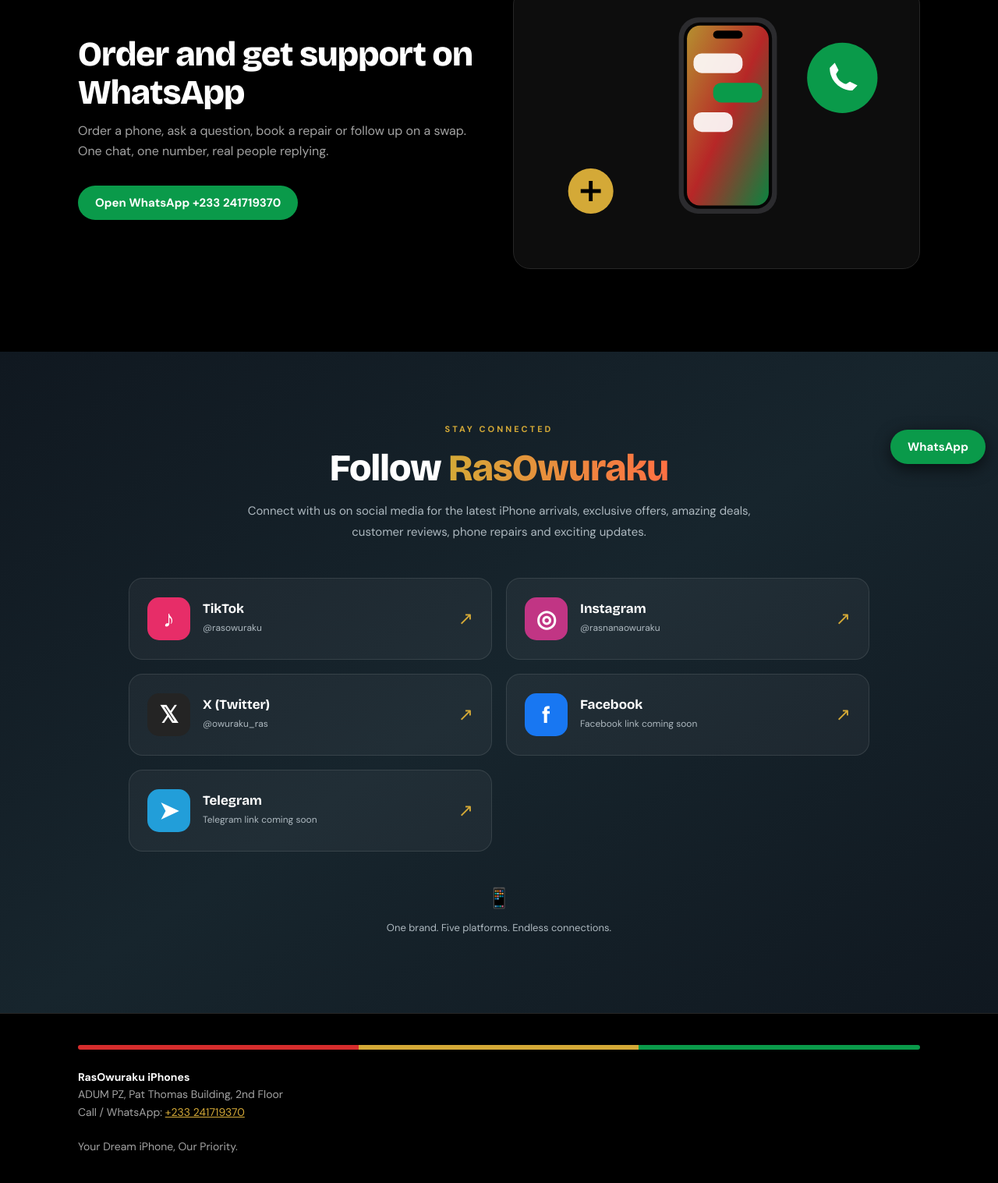
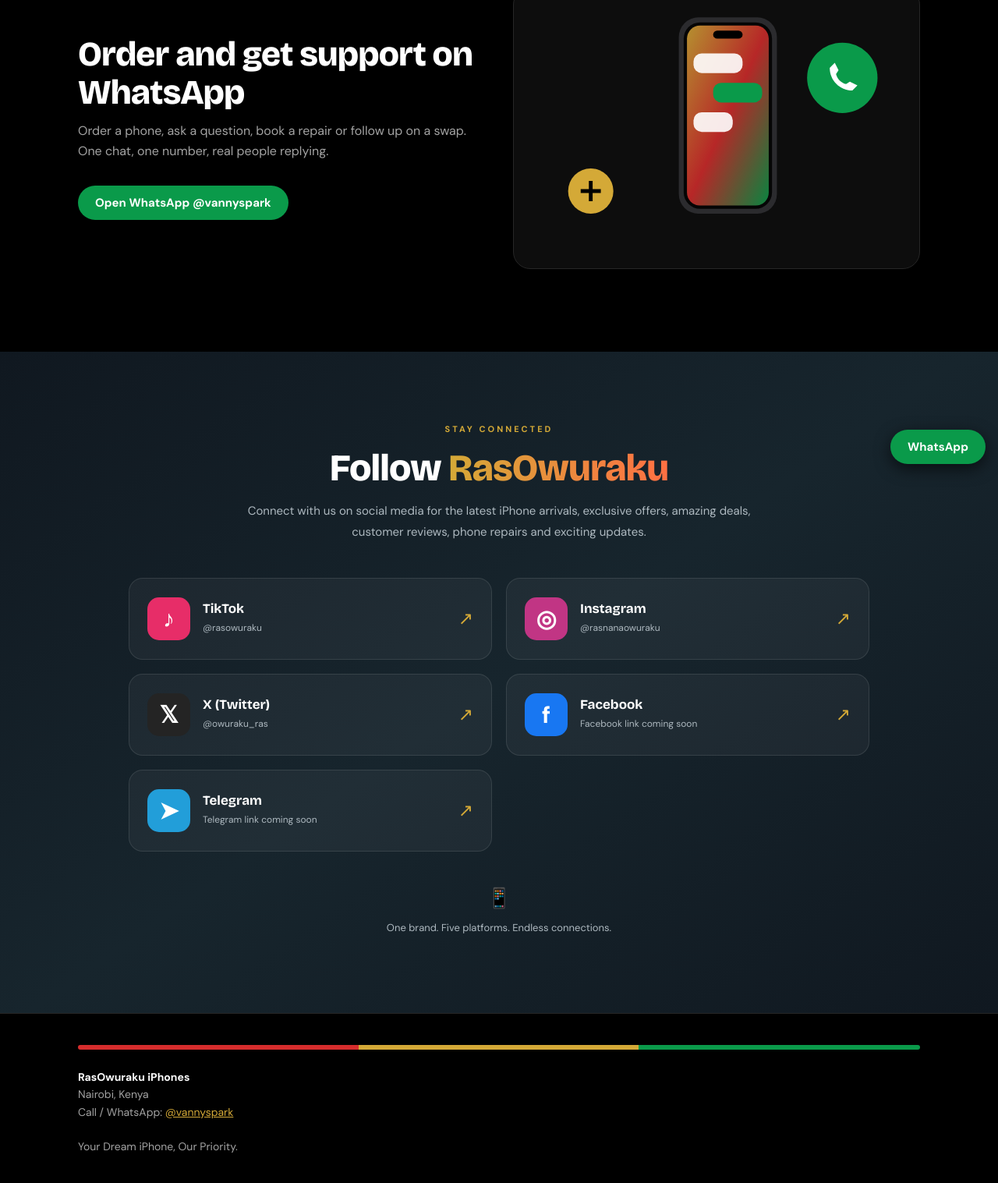
Before and after one commit to vannyspark25/RasOwuraku-iPhone, a plain HTML site: page contact.html in a window 1280 px wide. Shown: the part 189-1706 px from the top of the page at 78% size. Drawn offline with nearby package versions, Linux system fonts and the light colour scheme.

Commit message:
Localize store for Kenya and KSh

```diff
--- a/contact.html
+++ b/contact.html
@@ -5,7 +5,7 @@
 <meta charset="utf-8">
 <meta name="viewport" content="width=device-width, initial-scale=1, viewport-fit=cover">
 
-<meta name="description" content="RasOwuraku iPhones: buy, sell, swap, repair and pay in installments. Adum PZ, Pat Thomas Building, 2nd Floor.">
+<meta name="description" content="RasOwuraku iPhones: buy, sell, swap, repair and pay in installments. Nairobi, Kenya.">
 
 <meta name="theme-color" content="#101820">
 
@@ -258,11 +258,11 @@ One chat, one number, real people replying.
 
 <a class="btn"
 id="chatWa"
-href="https://wa.me/233241719370"
+href="contact.html"
 target="_blank"
 rel="noopener">
 
-Open WhatsApp +233 241719370
+Open WhatsApp @vannyspark
 
 </a>
 
@@ -435,14 +435,14 @@ RasOwuraku iPhones
 
 <br>
 
-ADUM PZ, Pat Thomas Building, 2nd Floor
+Nairobi, Kenya
 
 <br>
 
 Call / WhatsApp:
 
-<a href="tel:+233241719370">
-+233 241719370
+<a href="contact.html">
+@vannyspark
 </a>
 
 <br><br>
@@ -458,7 +458,7 @@ Your Dream iPhone, Our Priority.
 
 <a class="btn fab"
 id="fab"
-href="https://wa.me/233241719370"
+href="contact.html"
 target="_blank"
 rel="noopener"
 aria-label="Chat on WhatsApp">
```
